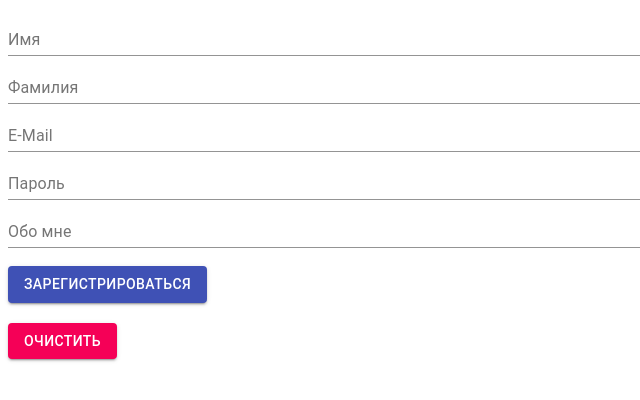
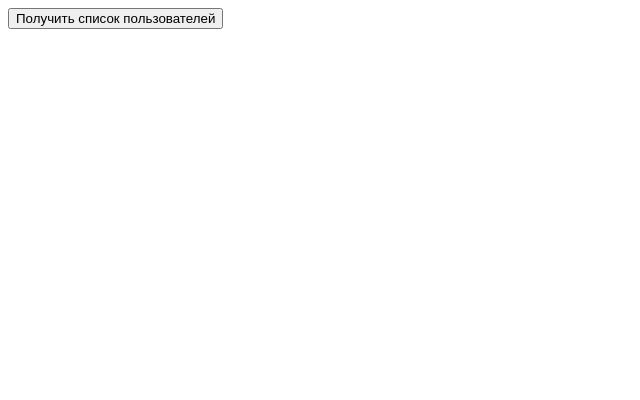
Before and after one commit to Khatciev/home-work-1, a React (Create React App) app: page / in a window 1280 px wide. Shown: the top 400 px of the page, without its empty margins (0-640 px from the left). Built offline with nearby package versions, Linux system fonts and the light colour scheme.

Commit message:
сделал задание 6.2

```diff
--- a/src/index.js
+++ b/src/index.js
@@ -1,6 +1,6 @@
 import React from "react";
 import ReactDOM from "react-dom";
-import App from "./tutorial-8/App";
+import App from "./tutorial-9/App";
 
 ReactDOM.render(
   <React.StrictMode>
--- /dev/null
+++ b/src/tutorial-9/App.jsx
@@ -0,0 +1,41 @@
+import React, { useState } from "react";
+
+const App = () => {
+  const [users, setUsers] = useState([]);
+  const getUsers = async () => {
+    try {
+      const response = await fetch(
+        "https://5c3755177820ff0014d92711.mockapi.io/users"
+      );
+      const json = await response.json();
+      setUsers(json);
+      console.log(users);
+    } catch (e) {
+      console.log(e);
+    }
+  };
+  return (
+    <div>
+      <button onClick={getUsers}>Получить список пользователей</button>
+      {users.map((el) => {
+        return (
+          <div
+            style={{
+              marginBottom: 40,
+              border: "1px solid black",
+              textAlign: "center",
+            }}
+            key={el.id}
+          >
+            <p>{el.name}</p>
+            <p>{el.email}</p>
+            <p>{el.phone}</p>
+            <p>{el.position}</p>
+          </div>
+        );
+      })}
+    </div>
+  );
+};
+
+export default App;
```
